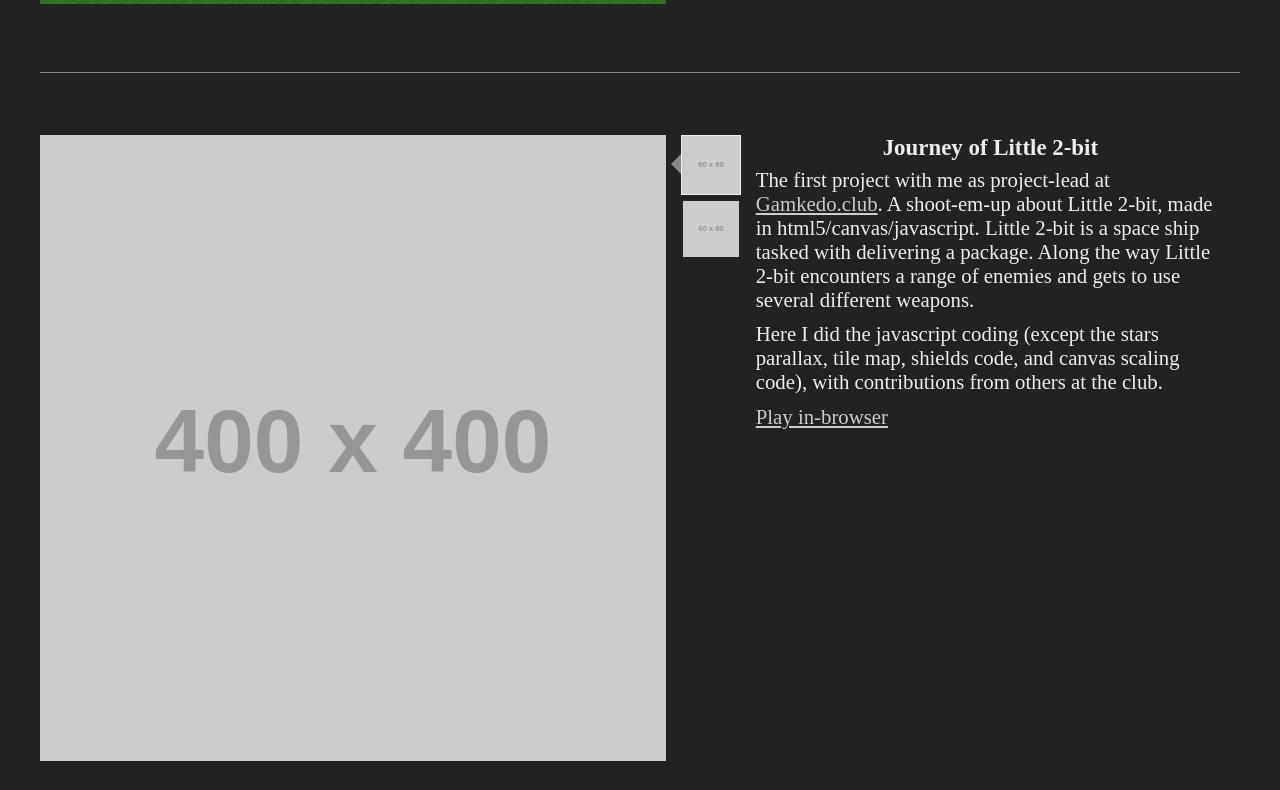
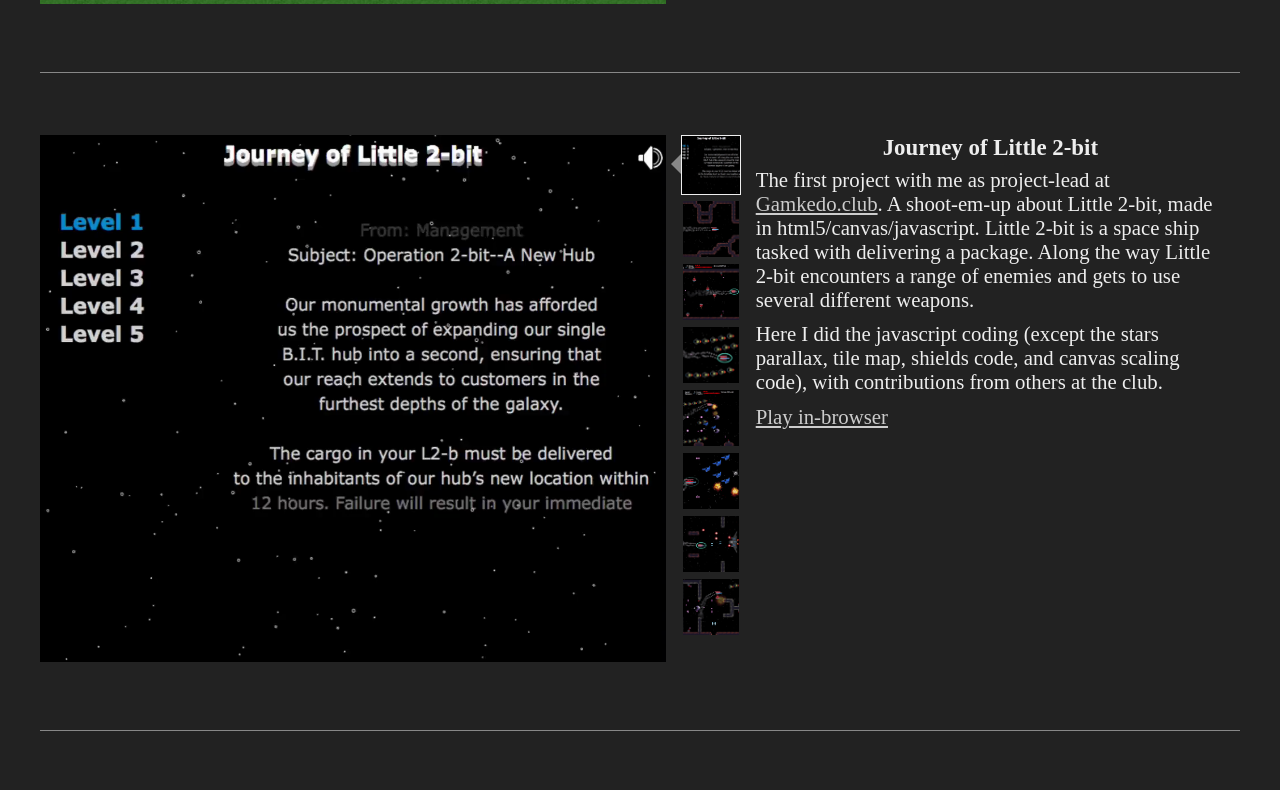
Before and after one commit to SpadXIII/spadxiii.github.io, a website: page index.html in a window 1280 px wide. Shown: the part 940-1730 px from the top of the page. Drawn offline with Linux system fonts and the light colour scheme; placeholder pictures from the web are drawn by us.

Commit message:
Added little 2bit screenshots

```diff
--- a/index.html
+++ b/index.html
@@ -67,11 +67,17 @@
         </p>
       </div>
       <div class="screenshot">
-        <img src="http://placehold.it/400x400" alt="">
+        <img src="/img/little%202bit/little%202bit-1.png" alt="">
       </div>
       <div class="previews">
-        <a href="http://placehold.it/400x400" class="active"><img src="http://placehold.it/60x60" alt=""></a>
-        <a href="http://placehold.it/400x380"><img src="http://placehold.it/60x60" alt=""></a>
+        <a href="/img/little%202bit/little%202bit-1.png" class="active"><img src="/img/little%202bit/preview_little%202bit-1.png" alt=""></a>
+        <a href="/img/little%202bit/little%202bit-2.png"><img src="/img/little%202bit/preview_little%202bit-2.png" alt=""></a>
+        <a href="/img/little%202bit/little%202bit-3.png"><img src="/img/little%202bit/preview_little%202bit-3.png" alt=""></a>
+        <a href="/img/little%202bit/little%202bit-4.png"><img src="/img/little%202bit/preview_little%202bit-4.png" alt=""></a>
+        <a href="/img/little%202bit/little%202bit-5.png"><img src="/img/little%202bit/preview_little%202bit-5.png" alt=""></a>
+        <a href="/img/little%202bit/little%202bit-6.png"><img src="/img/little%202bit/preview_little%202bit-6.png" alt=""></a>
+        <a href="/img/little%202bit/little%202bit-7.png"><img src="/img/little%202bit/preview_little%202bit-7.png" alt=""></a>
+        <a href="/img/little%202bit/little%202bit-8.png"><img src="/img/little%202bit/preview_little%202bit-8.png" alt=""></a>
       </div>
     </article>
 
```
Also changed, not shown: img/little 2bit/little 2bit-1.png (added), img/little 2bit/little 2bit-2.png (added), img/little 2bit/little 2bit-3.png (added), img/little 2bit/little 2bit-4.png (added), img/little 2bit/little 2bit-5.png (added), img/little 2bit/little 2bit-6.png (added), img/little 2bit/little 2bit-7.png (added), img/little 2bit/little 2bit-8.png (added), img/little 2bit/preview_little 2bit-1.png (added), img/little 2bit/preview_little 2bit-2.png (added), img/little 2bit/preview_little 2bit-3.png (added), img/little 2bit/preview_little 2bit-4.png (added), img/little 2bit/preview_little 2bit-5.png (added), img/little 2bit/preview_little 2bit-6.png (added), 2 more files.
